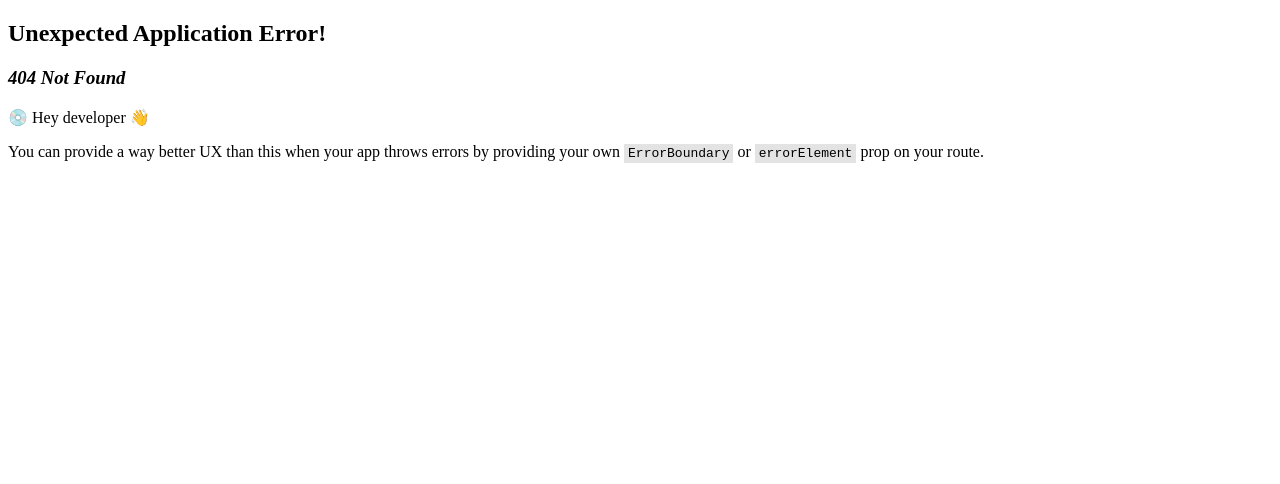
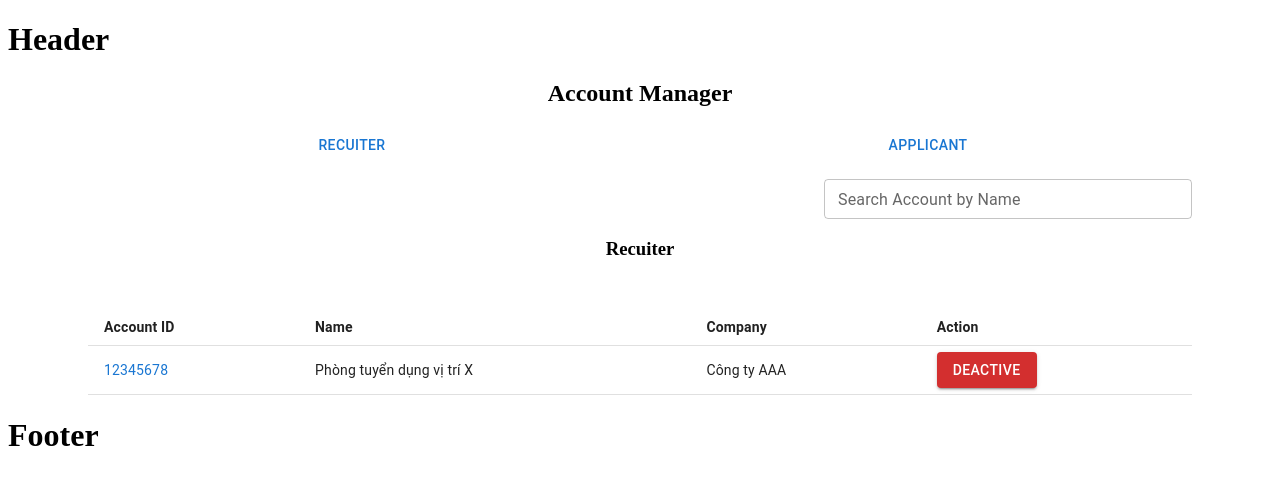
Before and after one commit to vanhleg2301/front-end, a React (Vite) app: page /accountmanager/recuiter in a window 1280 px wide. Before the commit this address had no page. Shown: the top 484 px of the page. Built offline with nearby package versions, Linux system fonts and the light colour scheme.

Commit message:
fix manage acount

```diff
--- a/src/components/Admin/AccountsManager/AccountsManagerRecuiter.css
+++ b/src/adminPage/ManageAccount.css
@@ -10,3 +10,15 @@
 .bg-green {
   background-color: lightgreen;
 }
+.button:active {
+  background-color: blue;
+}
+.displaynone {
+  display: none;
+}
+.margin-right10px {
+  margin-right: 10px;
+}
+.width30 {
+  width: 30%;
+}
--- /dev/null
+++ b/src/adminPage/ManageAccount.jsx
@@ -0,0 +1,62 @@
+import Footer from "../components/Footer/Footer";
+import Header from "../components/Header/Header";
+import { Button, Container, Grid, TextField } from "@mui/material";
+import "./ManageAccount.css";
+import { useState } from "react";
+import AccountManagerRecuiter from "../components/Admin/AccountsManager/AccountManagerRecuiter";
+import AccountsManagerApplicant from "../components/Admin/AccountsManager/AccoutManagerApllicant";
+const ManageAccount = () => {
+  const [recuiter, setRecuiter] = useState(true);
+
+  const updateRecuiter = (e) => {
+    let value = e.target.value;
+    e.preventDefault();
+    if (value === "true") {
+      setRecuiter(true);
+      console.log(value);
+    } else {
+      setRecuiter(false);
+      console.log(value);
+    }
+  };
+
+  return (
+    <>
+      <Header />
+      <Container align="center">
+        <h2>Account Manager</h2>
+        <Grid container columnSpacing={0}>
+          <Grid item xs={6} className="button">
+            <Button
+              variant="text"
+              fullWidth
+              onClick={(e) => updateRecuiter(e)}
+              value="true"
+            >
+              Recuiter
+            </Button>
+          </Grid>
+          <Grid item xs={6} className="button">
+            <Button
+              variant="text"
+              fullWidth
+              onClick={(e) => updateRecuiter(e)}
+              value="false"
+            >
+              Applicant
+            </Button>
+          </Grid>
+          <Grid item xs={12} display={{ display: recuiter ? "block" : "none" }}>
+            <AccountManagerRecuiter />
+          </Grid>
+          <Grid item xs={12} display={{ display: recuiter ? "none" : "block" }}>
+            <AccountsManagerApplicant />
+          </Grid>
+        </Grid>
+      </Container>
+      <Footer />
+    </>
+  );
+};
+
+export default ManageAccount;
--- /dev/null
+++ b/src/adminPage/ManageCompany.jsx
@@ -0,0 +1,20 @@
+import Footer from "../components/Footer/Footer";
+import Header from "../components/Header/Header";
+import { Button, Container, Grid, TextField } from "@mui/material";
+import "./ManageAccount.css";
+import { useState } from "react";
+import CompanyManager from "../components/Admin/AccountsManager/ManagerCompany";
+const ManageCompany = () => {
+  return (
+    <>
+      <Header />
+      <Container align="center">
+        <h2>Company Manager</h2>
+        <CompanyManager />
+      </Container>
+      <Footer />
+    </>
+  );
+};
+
+export default ManageCompany;
--- /dev/null
+++ b/src/components/Admin/AccountsManager/AccountManagerRecuiter.jsx
@@ -0,0 +1,63 @@
+import { useState } from "react";
+import {
+  Button,
+  TableBody,
+  TableCell,
+  TableContainer,
+  TableHead,
+  TableRow,
+  Container,
+  Table,
+  Link,
+  Grid,
+  TextField,
+} from "@mui/material";
+import {} from "@mui/icons-material";
+const AccountManagerRecuiter = () => {
+  const [account, setAccount] = useState([]);
+  return (
+    <Container align="center">
+      <Grid container justifyContent={"end"} paddingTop={2}>
+        <Grid item xs={4}>
+          <TextField
+            variant="outlined"
+            label="Search Account by Name"
+            fullWidth
+            size="small"
+          />
+        </Grid>
+      </Grid>
+      <h3>Recuiter</h3>
+      <TableContainer style={{ paddingTop: 30 }}>
+        <Table size="small">
+          <TableHead>
+            <TableRow>
+              <TableCell style={{ fontWeight: "bold" }}>Account ID</TableCell>
+              <TableCell style={{ fontWeight: "bold" }}>Name</TableCell>
+              <TableCell style={{ fontWeight: "bold" }}>Company</TableCell>
+              <TableCell style={{ fontWeight: "bold" }}>Action</TableCell>
+            </TableRow>
+          </TableHead>
+          <TableBody>
+            <TableRow hover>
+              <TableCell>
+                <Link href="#" style={{ textDecoration: "none" }}>
+                  12345678
+                </Link>
+              </TableCell>
+              <TableCell>Phòng tuyển dụng vị trí X</TableCell>
+              <TableCell>Công ty AAA</TableCell>
+              <TableCell>
+                <Button color="error" variant="contained">
+                  Deactive
+                </Button>
+              </TableCell>
+            </TableRow>
+          </TableBody>
+        </Table>
+      </TableContainer>
+    </Container>
+  );
+};
+
+export default AccountManagerRecuiter;
--- a/src/components/Admin/AccountsManager/AccoutManagerApllicant.js
+++ b/src/components/Admin/AccountsManager/AccoutManagerApllicant.jsx
@@ -1,4 +1,4 @@
-import {} from "react";
+import { useState } from "react";
 import {
   Button,
   TableBody,
@@ -7,13 +7,28 @@ import {
   TableRow,
   TableContainer,
   Container,
+  Table,
+  Link,
+  Grid,
+  TextField,
 } from "@mui/material";
 import {} from "@mui/icons-material";
-import "./AccountsManagerApplicant.css";
+
 const AccountsManagerApplicant = () => {
-  returṇ̣̣(
+  const [applicants, setApplicants] = useState([]);
+  return (
     <Container className="text-align-center">
-      <h2>Applicant Account</h2>
+      <Grid container justifyContent={"end"} paddingTop={2}>
+        <Grid item xs={4}>
+          <TextField
+            variant="outlined"
+            label="Search Account by Name"
+            fullWidth
+            size="small"
+          />
+        </Grid>
+      </Grid>
+      <h3>Applicant</h3>
       <TableContainer>
         <Table>
           <TableHead>
@@ -36,7 +51,9 @@ const AccountsManagerApplicant = () => {
               <TableCell>abc@gmail.com</TableCell>
               <TableCell>012345678</TableCell>
               <TableCell>
-                <Button className="bg-red text-white">BAN</Button>
+                <Button color="error" variant="contained">
+                  Deactive
+                </Button>
               </TableCell>
             </TableRow>
           </TableBody>
--- a/src/components/Admin/AccountsManager/ManagerCompany.js
+++ b/src/components/Admin/AccountsManager/ManagerCompany.jsx
@@ -8,13 +8,27 @@ import {
   TableRow,
   Container,
   Table,
+  Link,
+  Select,
+  MenuItem,
+  Grid,
+  TextField,
 } from "@mui/material";
 import {} from "@mui/icons-material";
-import "./AccountManagerRecuiter.css";
-const AccountManagerRecuiter = () => {
+const CompanyManager = () => {
   const [account, setAccount] = useState([]);
   return (
     <Container className="text-align-center">
+      <Grid container justifyContent={"end"}>
+        <Grid item xs={4}>
+          <TextField
+            variant="outlined"
+            label="Search Company by Name"
+            fullWidth
+            size="small"
+          />
+        </Grid>
+      </Grid>
       <h2>Companies</h2>
       <TableContainer>
         <Table>
@@ -23,14 +37,15 @@ const AccountManagerRecuiter = () => {
               <TableCell>Company ID</TableCell>
               <TableCell>Company Name</TableCell>
               <TableCell>Status</TableCell>
-              <TableCell>Action</TableCell>
+              <TableCell colSpan={2} align="center" className="width30">
+                Action
+              </TableCell>
+              <TableCell></TableCell>
             </TableRow>
           </TableHead>
           <TableBody>
             <TableRow>
-              <TableCell>
-                <Link href="#">1234567</Link>
-              </TableCell>
+              <TableCell>1234567</TableCell>
               <TableCell>Company A</TableCell>
               <TableCell>
                 <Select>
@@ -41,8 +56,15 @@ const AccountManagerRecuiter = () => {
                   <MenuItem value={"Diamond"}>Diamond</MenuItem>
                 </Select>
               </TableCell>
-              <TableCell>
-                <Button className="bg-red text-white">BAN</Button>
+              <TableCell align="right">
+                <Button variant="contained" color="info">
+                  See Detail
+                </Button>
+              </TableCell>
+              <TableCell align="left">
+                <Button variant="contained" color="error">
+                  Deactive
+                </Button>
               </TableCell>
             </TableRow>
           </TableBody>
@@ -52,4 +74,4 @@ const AccountManagerRecuiter = () => {
   );
 };
 
-export default AccountManagerRecuiter;
+export default CompanyManager;
--- a/src/components/Footer/Footer.js
+++ b/src/components/Footer/Footer.jsx
@@ -1,6 +1,4 @@
 import {} from "react";
-import {} from "react-bootstrap";
-import "./Footer.css";
 const Footer = () => {
   return (
     <>
--- a/src/components/Header/Header.js
+++ b/src/components/Header/Header.jsx
@@ -1,6 +1,5 @@
 import {} from "react";
-import {} from "react-bootstrap";
-import "./Header.css";
+
 const Header = () => {
   return (
     <>
--- a/src/router/index.jsx
+++ b/src/router/index.jsx
@@ -1,7 +1,24 @@
 import React from "react";
 import { createBrowserRouter } from "react-router-dom";
+import ManageAccount from "../adminPage/ManageAccount";
+import ManageCompany from "../adminPage/ManageCompany";
 import Home from "../pages/Home";
-
+import AccountManagerRecuiter from "../components/Admin/AccountsManager/AccountManagerRecuiter";
+import AccountsManagerApplicant from "../components/Admin/AccountsManager/AccoutManagerApllicant";
 const AuthLayout = () => {};
 
-export default createBrowserRouter([{ element: <Home />, path: "/" }]);
+export default createBrowserRouter([
+  { element: <Home />, path: "/" },
+  {
+    element: <ManageAccount />,
+    path: "/accountmanager",
+    children: [
+      { path: "recuiter", element: <AccountManagerRecuiter /> },
+      { path: "applicant", element: <AccountsManagerApplicant /> },
+    ],
+  },
+  {
+    element: <ManageCompany />,
+    path: "/companymanager",
+  },
+]);
```
Also changed, not shown: src/adminPage/ManageAccount.js (deleted, +0 -18 lines), src/components/Admin/AccountsManager/AccountManagerApplicant.css (deleted, +0 -9 lines), src/components/Admin/AccountsManager/AccountManagerRecuiter.js (deleted, +0 -47 lines).
